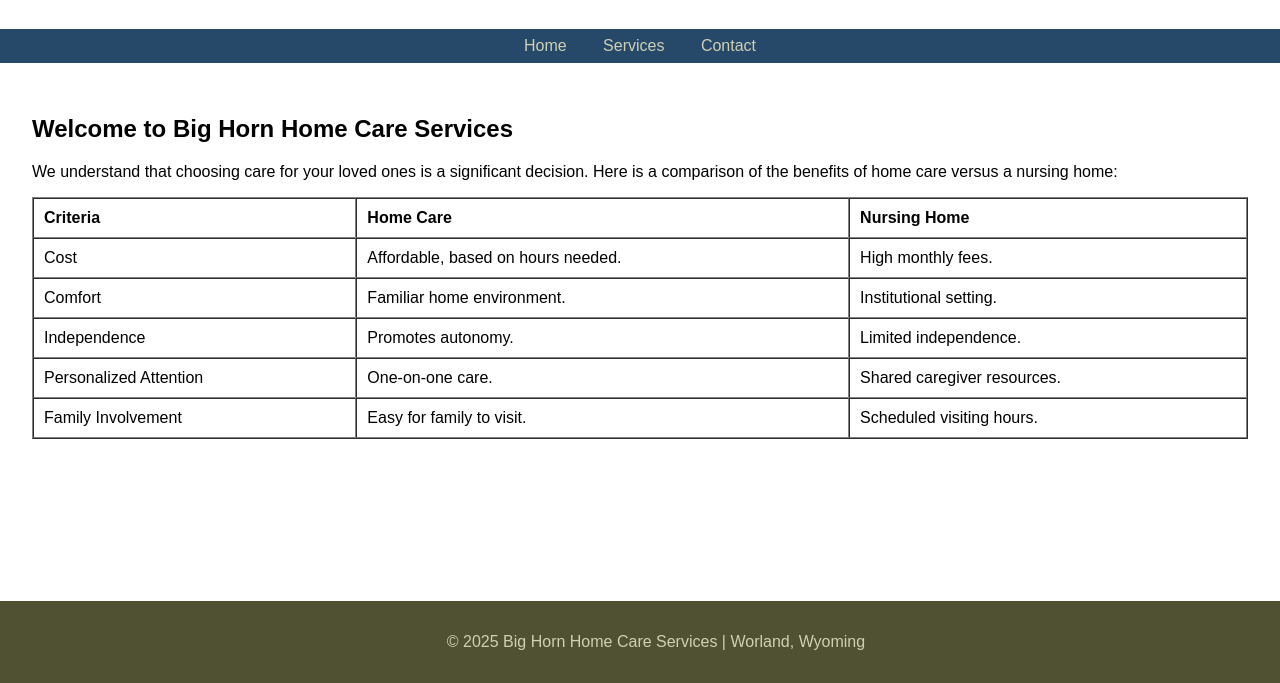
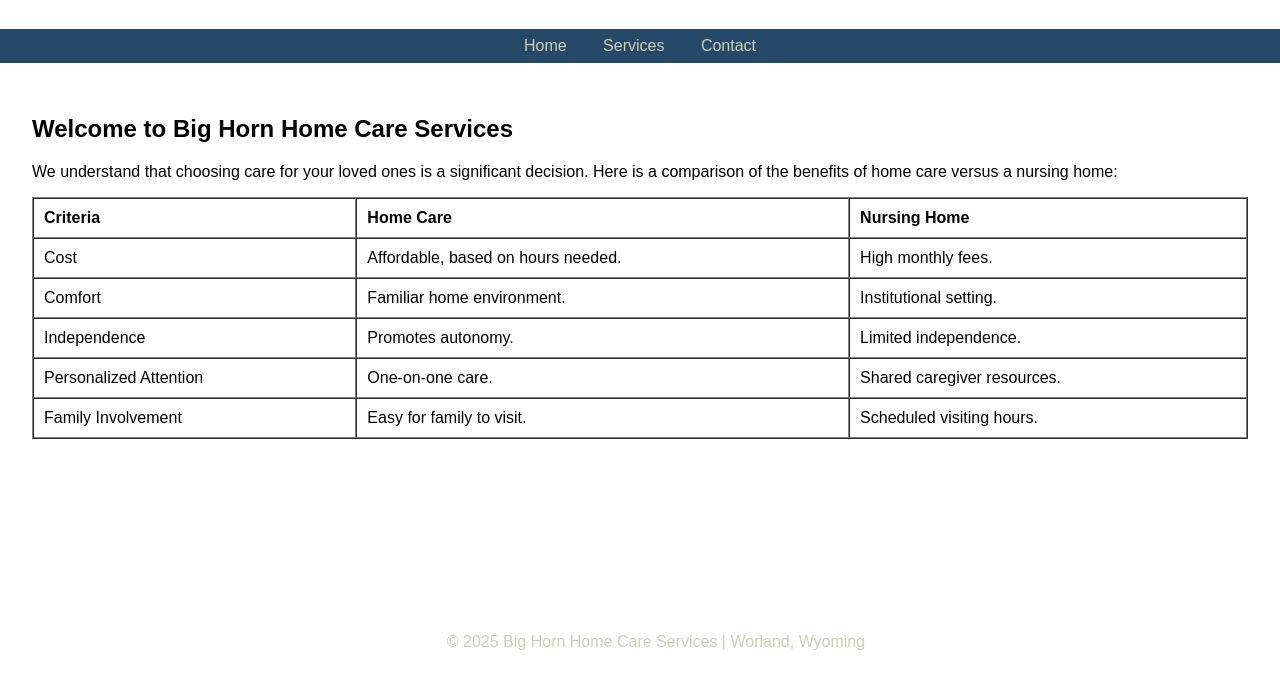
Before and after one commit to checonieto/bighornhomecare, a plain HTML site: page index.html in a window 1280 px wide. Shown: the part 117-800 px from the top of the page. Drawn offline with Linux system fonts and the light colour scheme.

Commit message:
Update index.html

```diff
--- a/index.html
+++ b/index.html
@@ -33,7 +33,7 @@
             padding: 2em;
         }
         footer {
-            background-color: #505033;
+            background-color: #000080B;
             color: #CFCFB4;
             text-align: center;
             padding: 1em;
```
